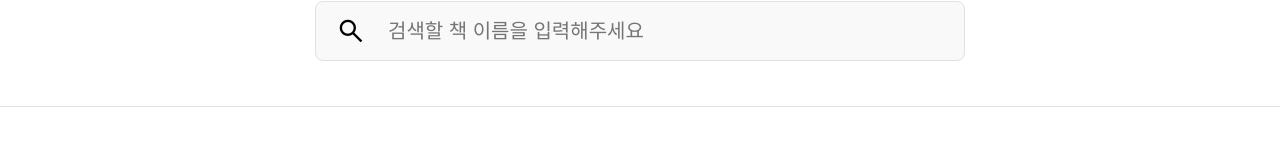
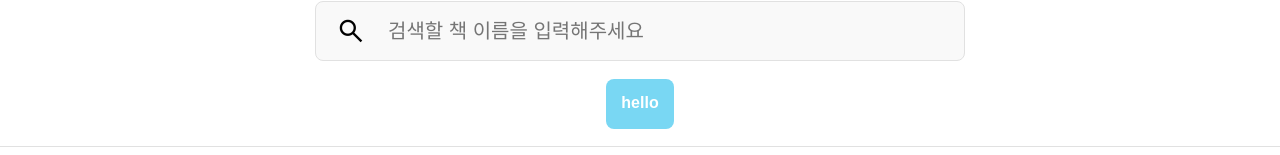
Before and after one commit to changchangwoo/BookStore, a React (Vite) app in the folder bookstore-front/: page /detail in a window 1280 px wide. Shown: the part 154-309 px from the top of the page. Built offline with nearby package versions, Linux system fonts and the light colour scheme; no server answers; a web font is replaced by a local one.

Commit message:
Feat : 카테고리 항목 추가, 카테고리 별 검색기능 구현

```diff
--- a/bookstore-front/src/components/Button/Button.jsx
+++ b/bookstore-front/src/components/Button/Button.jsx
@@ -1,4 +1,29 @@
 import { css } from "@emotion/react";
+
+const getBackgroundColor = (color) => {
+  switch (color) {
+    case 'red':
+      return '#EF6BAA';
+    case 'blue':
+      return '#79D7F3';
+    case 'hover':
+      return '#0882F3';
+    default:
+      return '#79D7F3'; // 기본 색상
+  }
+};
+
+const getHoverBackgroundColor = (color) => {
+  switch (color) {
+    case 'red':
+      return '#EA0573';
+    case 'hover':
+      return '#0882F3';
+    default:
+      return '#0882F3';
+  }
+};
+
 
 const buttonContainer = (width, marginRight, color, marginTop) => css`
   width: ${width};
@@ -8,7 +33,7 @@ const buttonContainer = (width, marginRight, color, marginTop) => css`
   text-align: center;
   font-size: 16px;
   color: var(--reverseFontColor);
-  background-color: ${color === "red" ? "#EF6BAA" : "#79D7F3"};
+  background-color: ${getBackgroundColor(color)};
   border-radius: 8px;
   font-weight: 600;
   transition: all 0.2s;
@@ -16,7 +41,7 @@ const buttonContainer = (width, marginRight, color, marginTop) => css`
   margin-top: ${marginTop};
   cursor: pointer;
   &:hover {
-    background-color: ${color === "red" ? "#EA0573" : "#0882F3"};
+    background-color: ${getHoverBackgroundColor(color)};
   }
 `;
 
@@ -37,16 +62,16 @@ const buttonInactiveContainer = (width, marginRight, marginTop) => css`
 
 `;
 
-function Button(props) {
+function Button({width, marginRight, color, marginTop, onClick, active, title}) {
   return (
     <>
-      {props.active ? (
-        <div css={buttonContainer(props.width, props.marginRight, props.color, props.marginTop)} onClick={props.onClick}>
-          {props.title}
+      {active ? (
+        <div css={buttonContainer(width, marginRight, color, marginTop)} onClick={onClick}>
+          {title}
         </div>
       ) : (
-        <div css={buttonInactiveContainer(props.width, props.marginRight, props.marginTop)}>
-          {props.title}
+        <div css={buttonInactiveContainer(width, marginRight, marginTop)}>
+          {title}
         </div>
       )}
     </>
--- a/bookstore-front/src/components/Search/Pagination.jsx
+++ b/bookstore-front/src/components/Search/Pagination.jsx
@@ -2,7 +2,7 @@ import { css } from "@emotion/react";
 import React from "react";
 import { useDispatch, useSelector } from "react-redux";
 import { useSearchParams } from "react-router-dom";
-import { getSearchBooks } from "../../reduces/searchBookSlice";
+import { getSearchBooks, getSearchCategory } from "../../reduces/searchBookSlice";
 
 const sectionContainer = css`
   padding: 20px 0;
@@ -30,7 +30,7 @@ const sectionContainer = css`
     transition: all 0.5s;
   }
 `;
-const Pagination = ({ query, totalCount }) => {
+const Pagination = ({ totalCount }) => {
   const [searchParams, setSearchParams] = useSearchParams();
   const dispatch = useDispatch();
   const pages = Math.ceil(totalCount / 8);
@@ -55,15 +55,33 @@ const Pagination = ({ query, totalCount }) => {
 
   const handleClickPage = (page) => {
     const newSearchParams = new URLSearchParams(searchParams);
+    const categoryId = parseInt(newSearchParams.get("categoryId"))
+    const queryString = newSearchParams.get("query")
     newSearchParams.set("page", page);
     setSearchParams(newSearchParams);
-    dispatch(
-      getSearchBooks({
-        inputSearch: query,
-        currentPage: page,
-        totalCount: true,
-      })
-    );
+    if (queryString) {
+      console.log('쿼리스트링 추가')
+      dispatch(
+        getSearchBooks({
+          inputSearch: queryString,
+          currentPage: page,
+          totalCount: false,
+        })
+      );
+      return
+    }
+    if(categoryId !== null && categoryId !== undefined && categoryId !== NaN) {
+      console.log('category 추가', queryString, categoryId)
+      dispatch(
+        getSearchCategory({
+          categoryId: parseInt(categoryId),
+          currentPage: page,
+          totalCount : true
+        })
+      );
+    }
+
+
   };
 
   const prevPage = () => {
--- /dev/null
+++ b/bookstore-front/src/components/Search/SearchCategory.jsx
@@ -0,0 +1,44 @@
+import { css } from "@emotion/react";
+import React from "react";
+import { useSelector } from "react-redux";
+import Button from "../Button/Button";
+import { Link, useLocation } from "react-router-dom";
+
+const container = css`
+  width: 100%;
+  height: 45px;
+  display: flex;
+  justify-content: center;
+  align-items: center;
+  margin-top: 20px;
+
+  li {
+    margin: 5px;
+  }
+`;
+
+const SearchCategory = () => {
+  const location = useLocation();
+  const category = useSelector((state) => state.category.category);
+  const searchParams = new URLSearchParams(location.search);
+  const categoryId = parseInt(searchParams.get("categoryId"));
+  return (
+    <>
+      <div css={container}>
+        {category.map((item, index) => (
+          <li key={item.category_id}>
+            <Link to={`/search?categoryId=${item.category_id}`}>
+              <Button
+                color={categoryId === item.category_id ? "hover" : "blue"}
+                title={item.category_name}
+                active={true}
+              ></Button>
+            </Link>
+          </li>
+        ))}
+      </div>
+    </>
+  );
+};
+
+export default SearchCategory;
--- a/bookstore-front/src/components/Search/SearchContainer.jsx
+++ b/bookstore-front/src/components/Search/SearchContainer.jsx
@@ -1,10 +1,11 @@
 import { css } from "@emotion/react";
 import SearchBox from "./SearchBox";
 import { useSelector } from "react-redux";
+import SearchCategory from "./SearchCategory";
 function SearchEngine() {
   const searchEngineContainer = css`
     width: 100%;
-    height: 160px;
+    height: 200px;
     text-align: center;
     background-color: var(--mainBG);
     border-bottom: 1px solid var(--outLine);
@@ -25,6 +26,7 @@ function SearchEngine() {
       <div css={searchEngineContainer}>
         <h1>도서 검색</h1>
         <SearchBox />
+        <SearchCategory />
       </div>
     </>
   );
--- a/bookstore-front/src/pages/Detail.jsx
+++ b/bookstore-front/src/pages/Detail.jsx
@@ -14,7 +14,6 @@ import ReviewSection from "../components/Section/ReviewSection/ReviewSection";
 import ReviewContents from "../components/Contents/ReviewContents/ReviewContents";
 import RecentContents from "../components/Contents/RecentContents";
 import SearchEngine from "../components/Search/SearchContainer";
-import ScrollToTop from "../utils/scrollToTop";
 
 
 function Detail() {
--- a/bookstore-front/src/pages/Search.jsx
+++ b/bookstore-front/src/pages/Search.jsx
@@ -1,16 +1,20 @@
 import SmallCard from "../components/Card/SmallCard";
 import ContentSection from "../components/Section/ContentSection/ContentSection";
 import SearchEngine from "../components/Search/SearchContainer";
-import { useSelector } from "react-redux";
+import { useDispatch, useSelector } from "react-redux";
 import SearchResultContents from "../components/Contents/SearchResultContents";
 import { useLocation } from "react-router-dom";
 import { useEffect, useState } from "react";
 import SearchSection from "../components/Section/SearchSection";
 import Pagination from "../components/Search/Pagination";
+import { getSearchCategory } from "../reduces/searchBookSlice";
 
 function Search() {
   const searchBooks = useSelector((state) => state.searchBook.books);
   const totalCount = useSelector((state) => state.searchBook.totalCount);
+  const category = useSelector((state)=> state.category.category)
+  const [categoryName, setCategoryName] = useState('');
+  const dispatch = useDispatch();
 
   const [resultKeyword, setResultKeyword] = useState("");
   const location = useLocation();
@@ -18,19 +22,39 @@ function Search() {
   useEffect(() => {
     const searchParams = new URLSearchParams(location.search);
     const query = searchParams.get("query");
-    setResultKeyword(query);
+    const categoryId = parseInt(searchParams.get("categoryId"));
+    const page = searchParams.get("page");
+
+    if (query) {
+      setResultKeyword(query);
+    }
+
+    if (categoryId !== null && !isNaN(categoryId)) {
+      const categoryName = category.find(item => item.category_id === categoryId)?.category_name;
+      setResultKeyword(null);
+      setCategoryName(categoryName);
+      if (!page) {
+        dispatch(
+          getSearchCategory({
+            categoryId: categoryId,
+            currentPage: 1,
+            totalCount: true,
+          })
+        );
+      }
+    }
   }, [location.search]);
 
   return (
     <>
       <SearchEngine />
-      <SearchSection
-          title={`"${resultKeyword}" 에 대해 검색한 결과 (${totalCount})`}>
+      <SearchSection title={
+        resultKeyword ? `"${resultKeyword}" 에 대해 검색한 결과 (${totalCount})`
+        : `${categoryName} (${totalCount})`
+      }>
         <SearchResultContents searchBooks={searchBooks} query={resultKeyword} />
       </SearchSection>
-      <Pagination query={resultKeyword} totalCount={totalCount}/>
-
-
+      <Pagination totalCount={totalCount} />
     </>
   );
 }
--- a/bookstore-front/src/reduces/searchBookSlice.jsx
+++ b/bookstore-front/src/reduces/searchBookSlice.jsx
@@ -10,9 +10,8 @@ const initialState = {
       author: "김똘똘",
       quantity: 20,
       price: 3000,
-      img: "그런거없다",
-      checked: false,
-    },
+      img: "그런거없다"
+        },
   ],
   totalCount : 0
 };
@@ -38,6 +37,26 @@ const getSearchBooks = createAsyncThunk(
   }
 );
 
+const getSearchCategory = createAsyncThunk(
+  "books/searchCategory",
+  async ({categoryId, currentPage, totalCount}, thunkAPI) => {
+    const url = "/books"
+    try {
+      const response = await API.get(url, {
+        params : {
+          category_id : categoryId,
+          limit : 8,
+          currentPage : currentPage,
+          totalCount : totalCount
+        }
+      });
+      return response.data
+    }
+    catch(err) {
+      console.log(err);
+    }
+  }
+)
 
 export const searchSlice = createSlice({
   name: "searchBook",
@@ -50,7 +69,14 @@ export const searchSlice = createSlice({
         state.totalCount = action.payload.totalCount;
       }
     });
+    builder.addCase(getSearchCategory.fulfilled, (state, action) => {
+      if (action.payload) {
+        state.books = action.payload.books;
+        state.totalCount = action.payload.pagination.totalCount;
+
+      }
+    });
   },
 });
-export { getSearchBooks };
+export { getSearchBooks, getSearchCategory };
 export default searchSlice.reducer;
```
Also changed, not shown: 1 other file (tests, documents, lock files or other folders).
